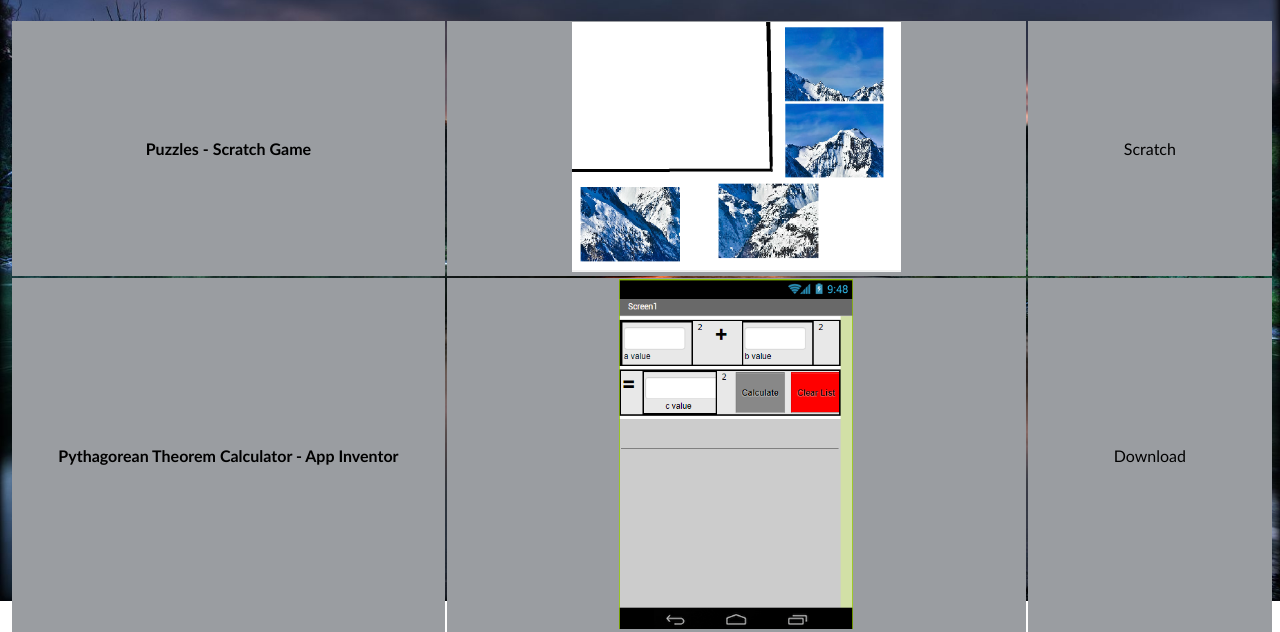
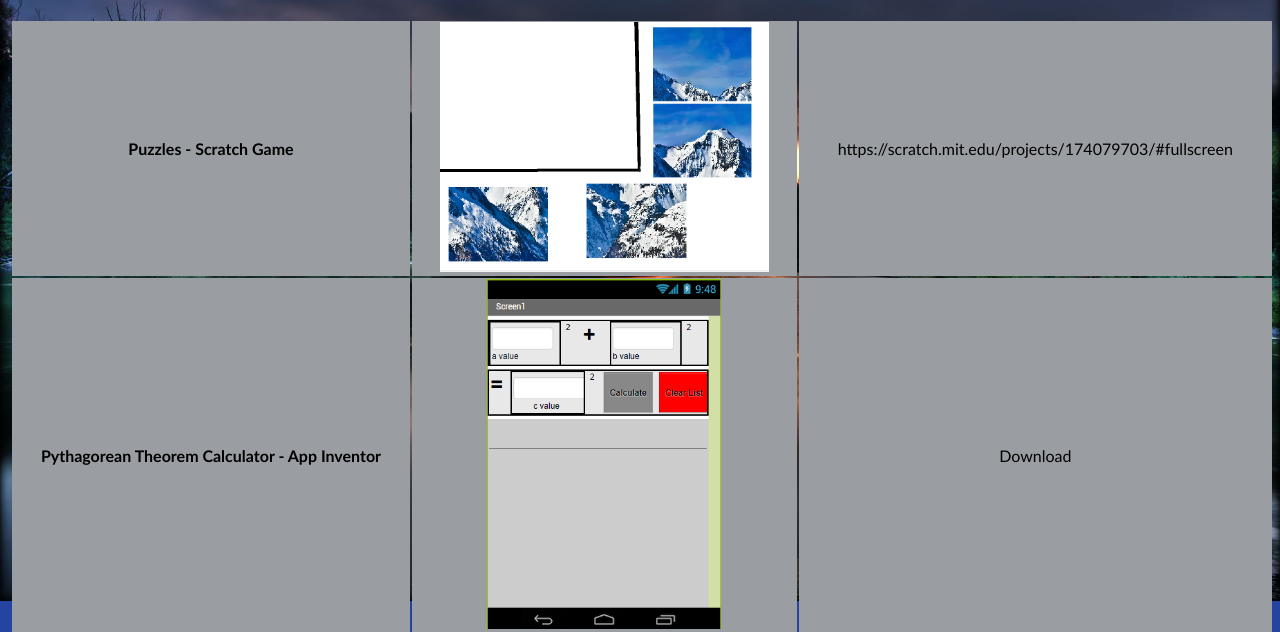
Before and after one commit to danechris/danechris.github.io, a plain HTML site: page my_website/portfolio.html in a window 1280 px wide. Shown: the part 119-751 px from the top of the page. Drawn offline with Linux system fonts and the light colour scheme.

Commit message:
Portfolio change

```diff
--- a/my_website/dane.css
+++ b/my_website/dane.css
@@ -1,5 +1,5 @@
 body{
-    	background-color:white;
+    	background-color:#2444A0;
     	font-family: "Trajan", Trajan, "Optima", Optima, "Arial", Arial, "Sabon", Sabon, sans-serif;
     	color: #000000;
     	background-image: url("images/sunset.jpg");
--- a/my_website/portfolio.html
+++ b/my_website/portfolio.html
@@ -15,7 +15,7 @@
         <tr>
             <th>Puzzles - Scratch Game</th>
             <td><img src="images/puzzles.PNG" height="250"></td>
-            <td><a href="https://scratch.mit.edu/projects/174079703/#fullscreen">Scratch</a></td>
+            <td><a href="https://scratch.mit.edu/projects/174079703/#fullscreen">https://scratch.mit.edu/projects/174079703/#fullscreen</a></td>
         </tr>
         <tr>
             <th>Pythagorean Theorem Calculator - App Inventor</th>
@@ -31,7 +31,7 @@
         </tr>
         <tr>
             <th>Interactive Story - repl.it</th>
-            <td><img src="images/interactive.JPG" height="250"></td>
+            <td><img src="images/interactive.JPG" width="300"></td>
             <td><a href="https://repl.it/@dchristensen/Bark-Bark">repl.it</a></td>
         </tr>
         <tr>
```
